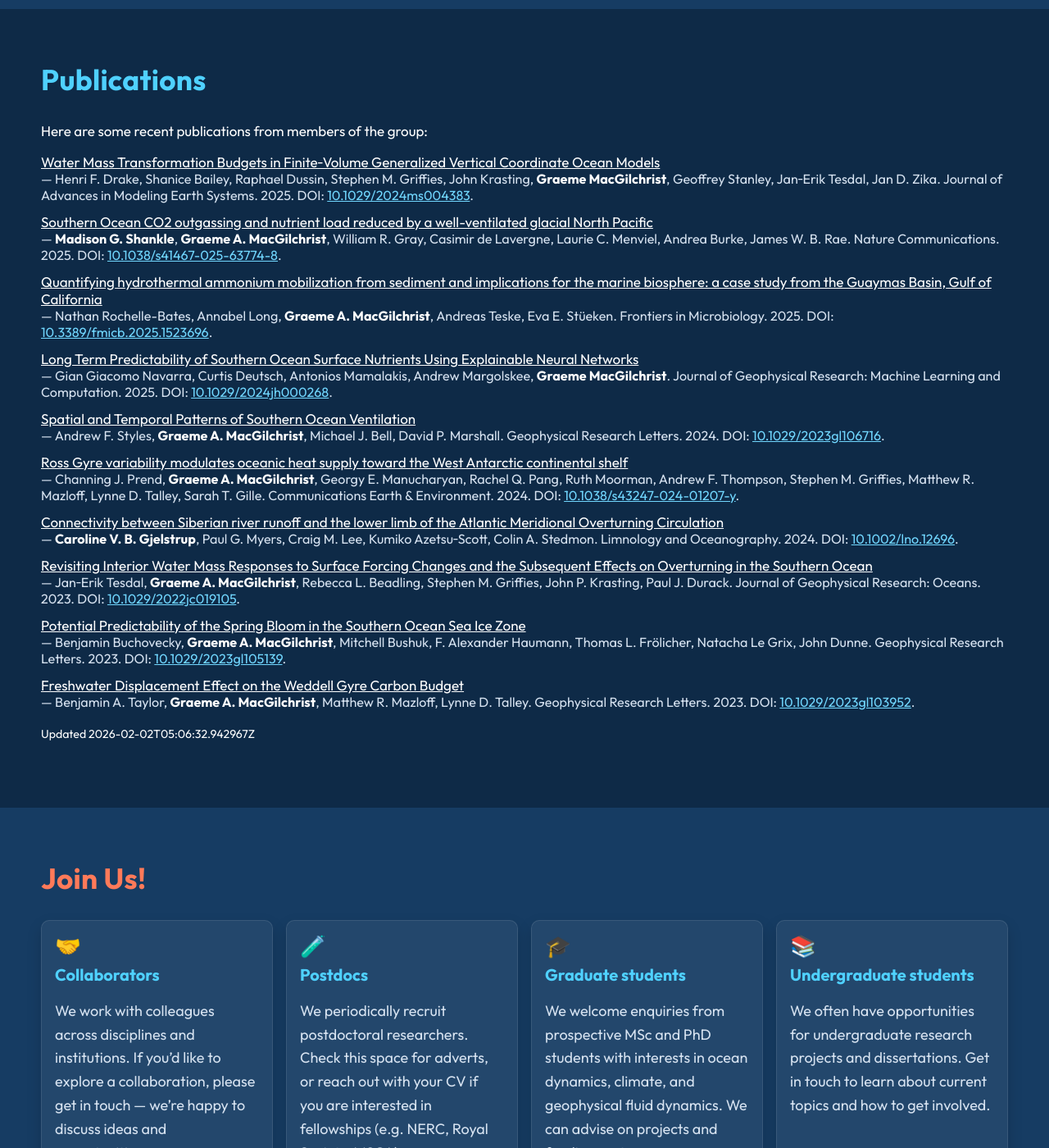
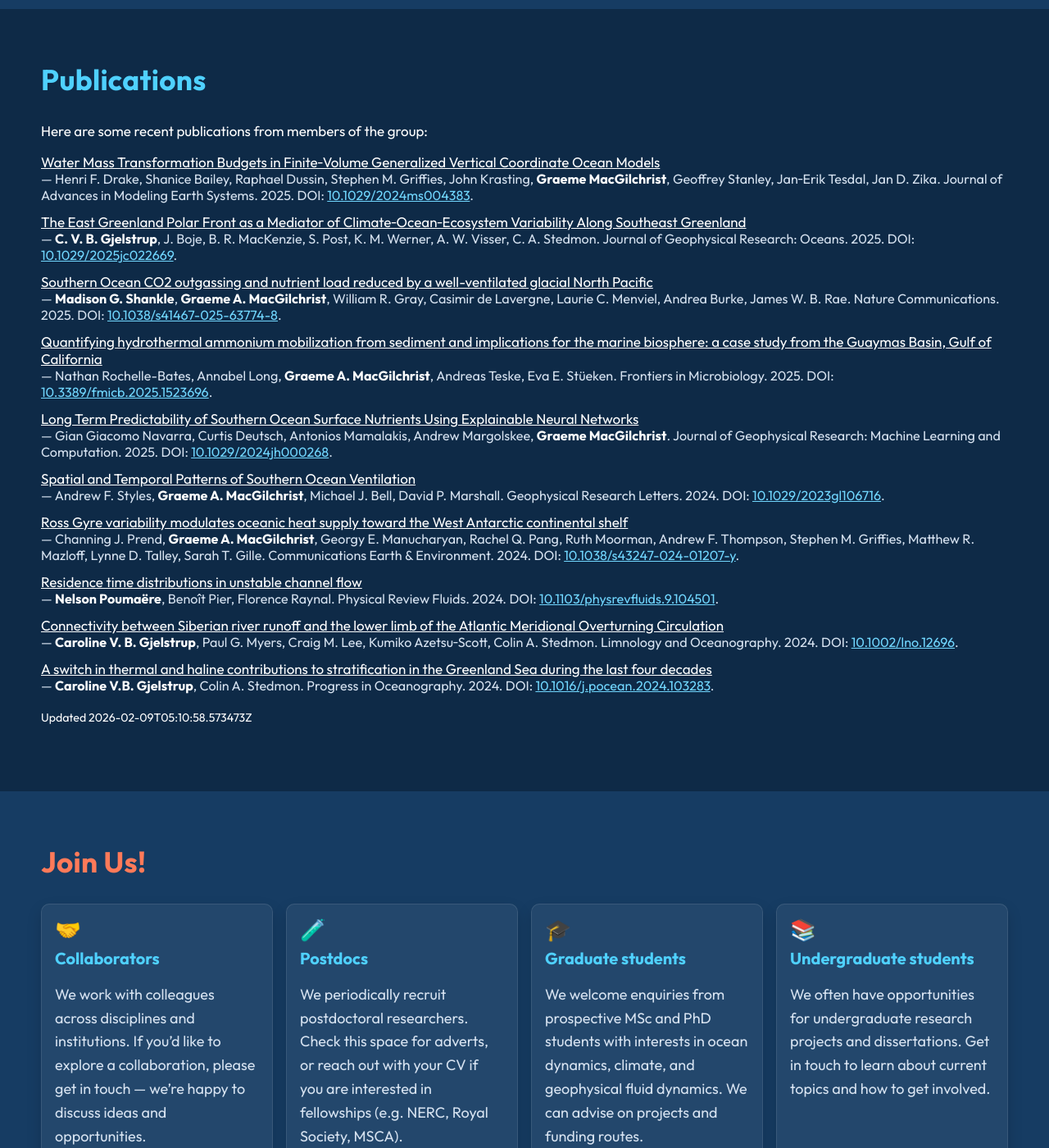
Before and after one commit to ODyn-StAndrews/ODyn-StAndrews.github.io, a Jekyll site: the page built from index.html, in a window 1280 px wide and 1400 px high, scrolled down 4943 px. Shown: the whole window at 82% size. Built offline with Jekyll 4.4.1, drawn with Linux system fonts in a browser that asks for light colours.

Commit message:
chore: update publications data

```diff
--- a/_data/publications.json
+++ b/_data/publications.json
@@ -1,6 +1,6 @@
 {
-  "generated_at": "2026-02-02T05:06:32.942967Z",
-  "count": 20,
+  "generated_at": "2026-02-09T05:10:58.573473Z",
+  "count": 26,
   "items": [
     {
       "title": "Water Mass Transformation Budgets in Finite\u2010Volume Generalized Vertical Coordinate Ocean Models",
@@ -20,6 +20,24 @@
       "year": 2025,
       "doi": "10.1029/2024ms004383",
       "url": "https://doi.org/10.1029/2024ms004383",
+      "type": "journal-article"
+    },
+    {
+      "title": "The East Greenland Polar Front as a Mediator of Climate\u2010Ocean\u2010Ecosystem Variability Along Southeast Greenland",
+      "authors": "C. V. B. Gjelstrup, J. Boje, B. R. MacKenzie, S. Post, K. M. Werner, A. W. Visser, C. A. Stedmon",
+      "authors_list": [
+        "C. V. B. Gjelstrup",
+        "J. Boje",
+        "B. R. MacKenzie",
+        "S. Post",
+        "K. M. Werner",
+        "A. W. Visser",
+        "C. A. Stedmon"
+      ],
+      "venue": "Journal of Geophysical Research: Oceans",
+      "year": 2025,
+      "doi": "10.1029/2025jc022669",
+      "url": "https://doi.org/10.1029/2025jc022669",
       "type": "journal-article"
     },
     {
@@ -109,6 +127,20 @@
       "type": "journal-article"
     },
     {
+      "title": "Residence time distributions in unstable channel flow",
+      "authors": "Nelson Pouma\u00ebre, Beno\u00eet Pier, Florence Raynal",
+      "authors_list": [
+        "Nelson Pouma\u00ebre",
+        "Beno\u00eet Pier",
+        "Florence Raynal"
+      ],
+      "venue": "Physical Review Fluids",
+      "year": 2024,
+      "doi": "10.1103/physrevfluids.9.104501",
+      "url": "https://doi.org/10.1103/physrevfluids.9.104501",
+      "type": "journal-article"
+    },
+    {
       "title": "Connectivity between Siberian river runoff and the lower limb of the Atlantic Meridional Overturning Circulation",
       "authors": "Caroline V. B. Gjelstrup, Paul G. Myers, Craig M. Lee, Kumiko Azetsu\u2010Scott, Colin A. Stedmon",
       "authors_list": [
@@ -122,6 +154,19 @@
       "year": 2024,
       "doi": "10.1002/lno.12696",
       "url": "https://doi.org/10.1002/lno.12696",
+      "type": "journal-article"
+    },
+    {
+      "title": "A switch in thermal and haline contributions to stratification in the Greenland Sea during the last four decades",
+      "authors": "Caroline V.B. Gjelstrup, Colin A. Stedmon",
+      "authors_list": [
+        "Caroline V.B. Gjelstrup",
+        "Colin A. Stedmon"
+      ],
+      "venue": "Progress in Oceanography",
+      "year": 2024,
+      "doi": "10.1016/j.pocean.2024.103283",
+      "url": "https://doi.org/10.1016/j.pocean.2024.103283",
       "type": "journal-article"
     },
     {
@@ -196,6 +241,55 @@
       "type": "journal-article"
     },
     {
+      "title": "Vertical redistribution of principle water masses on the Northeast Greenland Shelf",
+      "authors": "Caroline V. B. Gjelstrup, Mikael K. Sejr, Laura de Steur, J\u00f8rgen Schou Christiansen, Mats A. Granskog, Boris P. Koch, Eva Friis M\u00f8ller, Mie H. S. Winding, Colin A. Stedmon",
+      "authors_list": [
+        "Caroline V. B. Gjelstrup",
+        "Mikael K. Sejr",
+        "Laura de Steur",
+        "J\u00f8rgen Schou Christiansen",
+        "Mats A. Granskog",
+        "Boris P. Koch",
+        "Eva Friis M\u00f8ller",
+        "Mie H. S. Winding",
+        "Colin A. Stedmon"
+      ],
+      "venue": "Nature Communications",
+      "year": 2022,
+      "doi": "10.1038/s41467-022-35413-z",
+      "url": "https://doi.org/10.1038/s41467-022-35413-z",
+      "type": "journal-article"
+    },
+    {
+      "title": "Separating Annual, Interannual and Regional Change in Sea Surface Temperature in the Northeastern Atlantic and Nordic Seas",
+      "authors": "Mischa J. M. Saes, Caroline V. B. Gjelstrup, Andre W. Visser, Colin A. Stedmon",
+      "authors_list": [
+        "Mischa J. M. Saes",
+        "Caroline V. B. Gjelstrup",
+        "Andre W. Visser",
+        "Colin A. Stedmon"
+      ],
+      "venue": "Journal of Geophysical Research: Oceans",
+      "year": 2022,
+      "doi": "10.1029/2022jc018630",
+      "url": "https://doi.org/10.1029/2022jc018630",
+      "type": "journal-article"
+    },
+    {
+      "title": "Residence time distributions for in-line chaotic mixers",
+      "authors": "Nelson Pouma\u00ebre, Beno\u00eet Pier, Florence Raynal",
+      "authors_list": [
+        "Nelson Pouma\u00ebre",
+        "Beno\u00eet Pier",
+        "Florence Raynal"
+      ],
+      "venue": "Physical Review E",
+      "year": 2022,
+      "doi": "10.1103/physreve.106.015107",
+      "url": "https://doi.org/10.1103/physreve.106.015107",
+      "type": "journal-article"
+    },
+    {
       "title": "Importance of the Antarctic Slope Current in the Southern Ocean Response to Ice Sheet Melt and Wind Stress Change",
       "authors": "R. L. Beadling, J. P. Krasting, S. M. Griffies, W. J. Hurlin, B. Bronselaer, J. L. Russell, G. A. MacGilchrist, J.\u2010E. Tesdal, M. Winton",
       "authors_list": [
@@ -216,24 +310,24 @@
       "type": "journal-article"
     },
     {
-      "title": "A regime shift in the Southeast Greenland marine ecosystem",
-      "authors": "Mads Peter Heide\u2010J\u00f8rgensen, Philippine Chambault, Teunis Jansen, Caroline V. B. Gjelstrup, Aqqalu Rosing\u2010Asvid, Andreas Macrander, G\u00edsli V\u00edkingsson, Xiangdong Zhang, Camilla S. Andresen, Brian R. MacKenzie",
+      "title": "Pliocene decoupling of equatorial Pacific temperature and pH gradients",
+      "authors": "Madison G. Shankle, Natalie J. Burls, Alexey V. Fedorov, Matthew D. Thomas, Wei Liu, Donald E. Penman, Heather L. Ford, Peter H. Jacobs, Noah J. Planavsky, Pincelli M. Hull",
       "authors_list": [
-        "Mads Peter Heide\u2010J\u00f8rgensen",
-        "Philippine Chambault",
-        "Teunis Jansen",
-        "Caroline V. B. Gjelstrup",
-        "Aqqalu Rosing\u2010Asvid",
-        "Andreas Macrander",
-        "G\u00edsli V\u00edkingsson",
-        "Xiangdong Zhang",
-        "Camilla S. Andresen",
-        "Brian R. MacKenzie"
+        "Madison G. Shankle",
+        "Natalie J. Burls",
+        "Alexey V. Fedorov",
+        "Matthew D. Thomas",
+        "Wei Liu",
+        "Donald E. Penman",
+        "Heather L. Ford",
+        "Peter H. Jacobs",
+        "Noah J. Planavsky",
+        "Pincelli M. Hull"
       ],
-      "venue": "Global Change Biology",
-      "year": 2022,
-      "doi": "10.1111/gcb.16494",
-      "url": "https://doi.org/10.1111/gcb.16494",
+      "venue": "Nature",
+      "year": 2021,
+      "doi": "10.1038/s41586-021-03884-7",
+      "url": "https://doi.org/10.1038/s41586-021-03884-7",
       "type": "journal-article"
     },
     {
```
